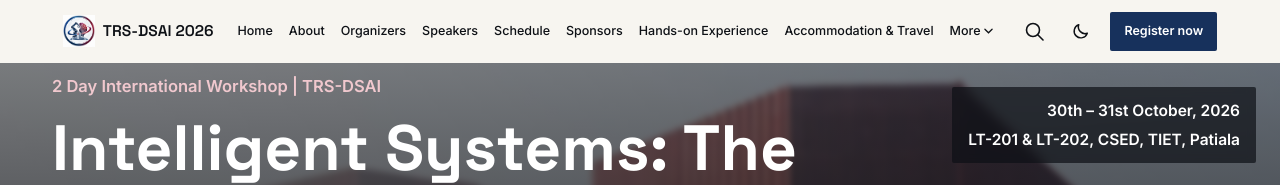
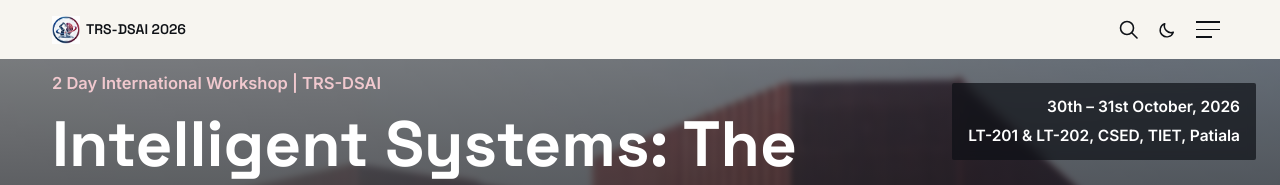
Before and after one commit to trs-tiet/TRS-DSAI-TIET, a Next.js app: page / in a window 1280 px wide. Shown: the top 185 px of the page. Built offline with nearby package versions, Linux system fonts and the light colour scheme.

Commit message:
Update Navbar.tsx

```diff
--- a/components/Navbar.tsx
+++ b/components/Navbar.tsx
@@ -64,7 +64,7 @@ function HoverDropdown({ label, items }: { label: string; items: { href: string;
         <span className="absolute left-0 -bottom-0.5 h-[1.5px] w-0 bg-crimson transition-all duration-200 group-hover:w-full" />
       </button>
       {open && (
-        <div className="absolute top-full right-0 pt-3 w-56 z-10">
+        <div className="absolute top-full right-0 pt-3 w-56 z-[999]">
           <div className="bg-surface border border-line shadow-lg py-2" role="menu">
             {items.map((c) => (
               <Link
@@ -96,17 +96,17 @@ export default function Navbar() {
 
   return (
     <header
-      className={`sticky top-0 z-50 transition-colors duration-300 overflow-x-hidden ${
+      className={`sticky top-0 z-50 transition-colors duration-300 ${
         scrolled ? "bg-paper/95 backdrop-blur shadow-sm" : "bg-paper"
       }`}
     >
-      <div className="wrap flex flex-wrap items-center justify-between xl:justify-center gap-3 xl:gap-6 py-3">
-        <Link href="/" className="flex items-center gap-2 text-[15.5px] font-semibold font-display shrink-0">
-          <Image src="/images/logos/trs-dsai-logo.png" alt={site.eventName} width={32} height={32} className="shrink-0" />
+      <div className="wrap flex items-center justify-between 2xl:justify-center gap-2 2xl:gap-5 py-3">
+        <Link href="/" className="flex items-center gap-1.5 text-[14px] font-semibold font-display shrink-0 whitespace-nowrap">
+          <Image src="/images/logos/trs-dsai-logo.png" alt={site.eventName} width={28} height={28} className="shrink-0" />
           {site.eventName}
         </Link>
 
-        <nav className="hidden xl:flex items-center justify-center gap-4 text-[12.5px] font-medium flex-wrap max-w-full min-w-0">
+        <nav className="hidden 2xl:flex items-center gap-3 text-[11.5px] font-medium shrink-0">
           {flatLinks.map((l) => (
             <Link key={l.href} href={l.href} className="relative group py-1 whitespace-nowrap">
               {l.label}
@@ -116,9 +116,9 @@ export default function Navbar() {
           <HoverDropdown label="More" items={moreChildren} />
         </nav>
 
-        <div className="hidden xl:flex items-center justify-center gap-3 flex-wrap max-w-full">
+        <div className="hidden 2xl:flex items-center gap-2.5 shrink-0">
           {scrolled && (
-            <div className="text-[11px] text-steel font-medium mr-1 whitespace-nowrap">
+            <div className="text-[10.5px] text-steel font-medium whitespace-nowrap">
               <Countdown compact />
             </div>
           )}
@@ -126,13 +126,13 @@ export default function Navbar() {
           <ThemeToggle />
           <a
             href={site.registerUrl}
-            className="bg-navy text-white px-3.5 py-2.5 text-[12.5px] font-semibold rounded-sm hover:bg-navy-deep transition-colors whitespace-nowrap"
+            className="bg-navy text-white px-3 py-2 text-[12px] font-semibold rounded-sm hover:bg-navy-deep transition-colors whitespace-nowrap"
           >
             Register now
           </a>
         </div>
 
-        <div className="flex items-center gap-1 xl:hidden">
+        <div className="flex items-center gap-1 2xl:hidden">
           <SearchModal />
           <ThemeToggle />
           <button
@@ -148,7 +148,7 @@ export default function Navbar() {
       </div>
 
       {open && (
-        <div className="xl:hidden bg-paper border-t border-line px-6 pb-6 flex flex-col gap-4 max-h-[75vh] overflow-y-auto">
+        <div className="2xl:hidden bg-paper border-t border-line px-6 pb-6 flex flex-col gap-4 max-h-[75vh] overflow-y-auto">
           {flatLinks.map((l) => (
             <Link key={l.href} href={l.href} onClick={() => setOpen(false)} className="text-[15px] font-medium py-1">
               {l.label}
```
